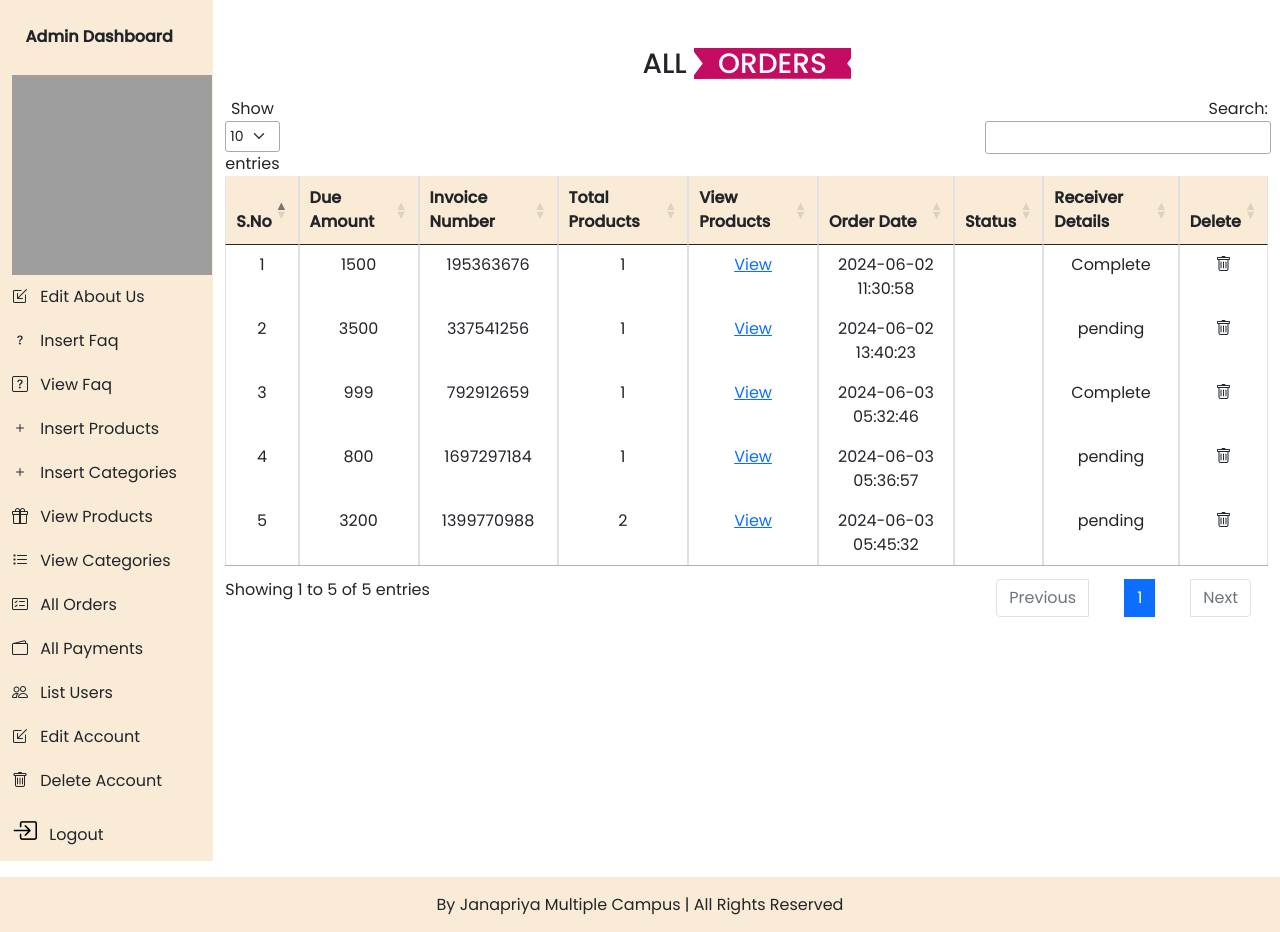
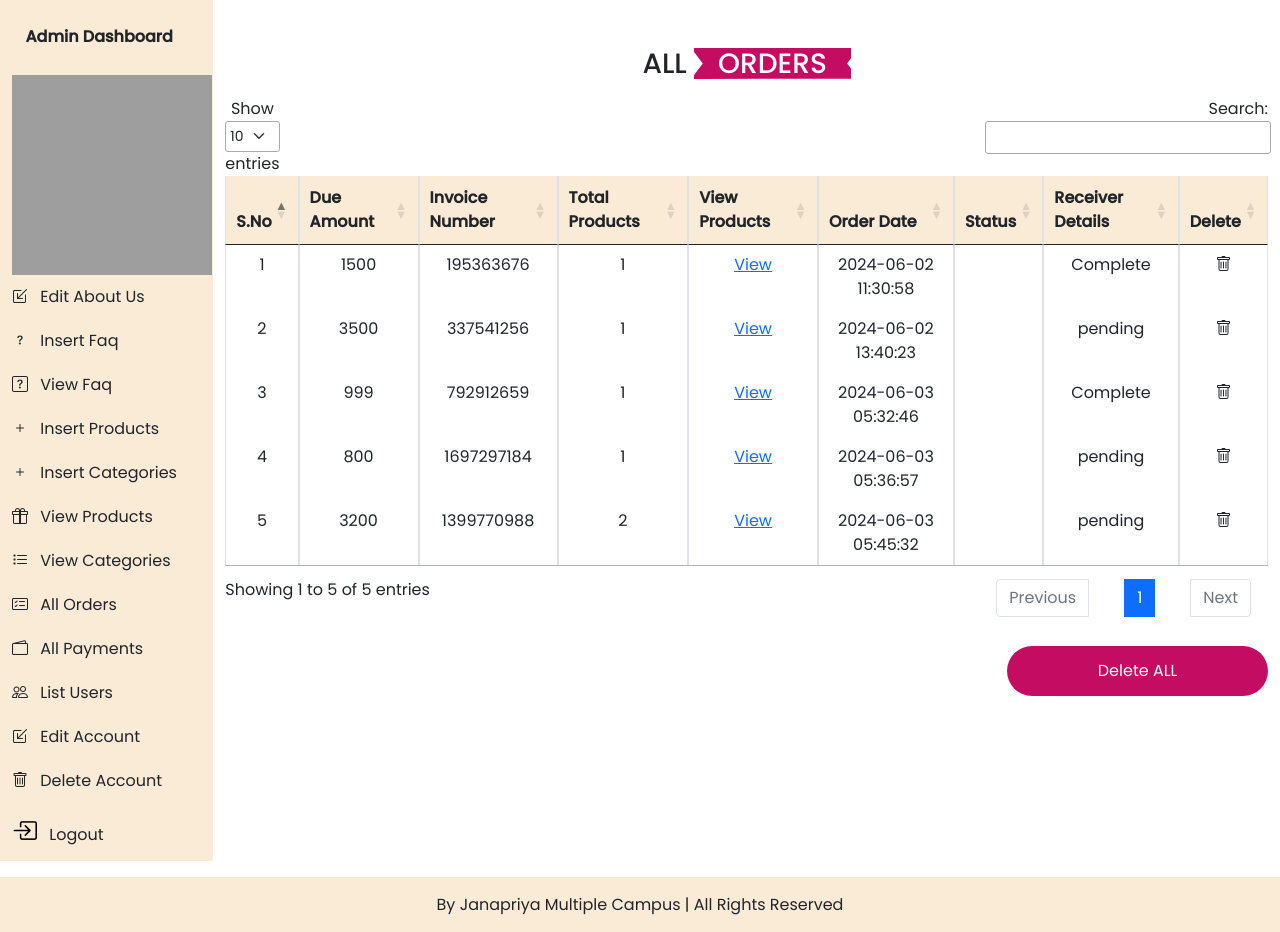
Before and after one commit to krishnaluharuka/jmc, a PHP site: page /hi5treasures_recomm/admin_area/index.php?list_orders in a window 1280 px wide. Shown: the part 237-1169 px from the top of the page. Run offline with PHP 8.4, Linux system fonts and the light colour scheme; a user stored in the database is signed in; data comes from the database, SQL or seed files in the repository; some libraries are stand-ins or nearby versions; grey boxes are pictures that could not be loaded.

Commit message:
Update list_orders.php

```diff
--- a/Hi5treasures_recomm/admin_area/list_orders.php
+++ b/Hi5treasures_recomm/admin_area/list_orders.php
@@ -87,10 +87,27 @@ if (!isset($admin_user)) {
             </div>
         </div>";
                 }
-            }
+
             ?>
             </tbody>
     </table>
+                <form action=""method="post" class="text-end">
+            <input type="submit" value="Delete ALL" class="mbtn1 my-1 px-1" name="delete_all">
+            </form>
+            <?php } ?>
+<?php
+  if (isset($_POST['delete_all'])) {
+    $delete_query = "Delete from `user_orders`";
+    $run_delete = mysqli_query($con, $delete_query);
+    if ($run_delete) {
+      echo "<script>alert('Deleted all the orders successfully.')</script>";
+      echo "<script>window.open('./index.php?list_orders','_self')</script>";
+    }
+  }
+
+
+
+  ?>
             <?php
 include ('page.php');
 ?>
```
